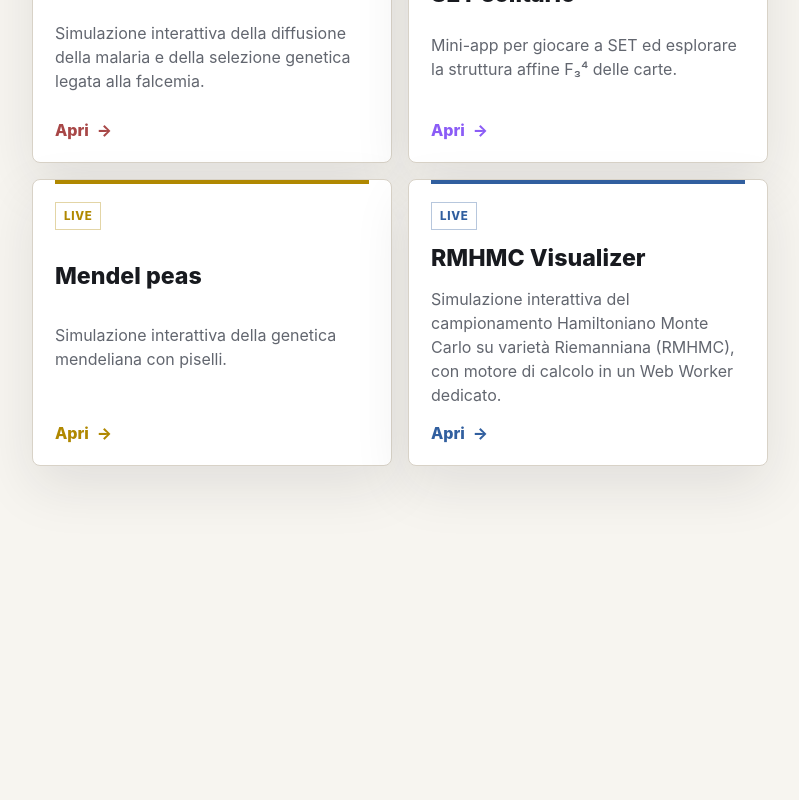
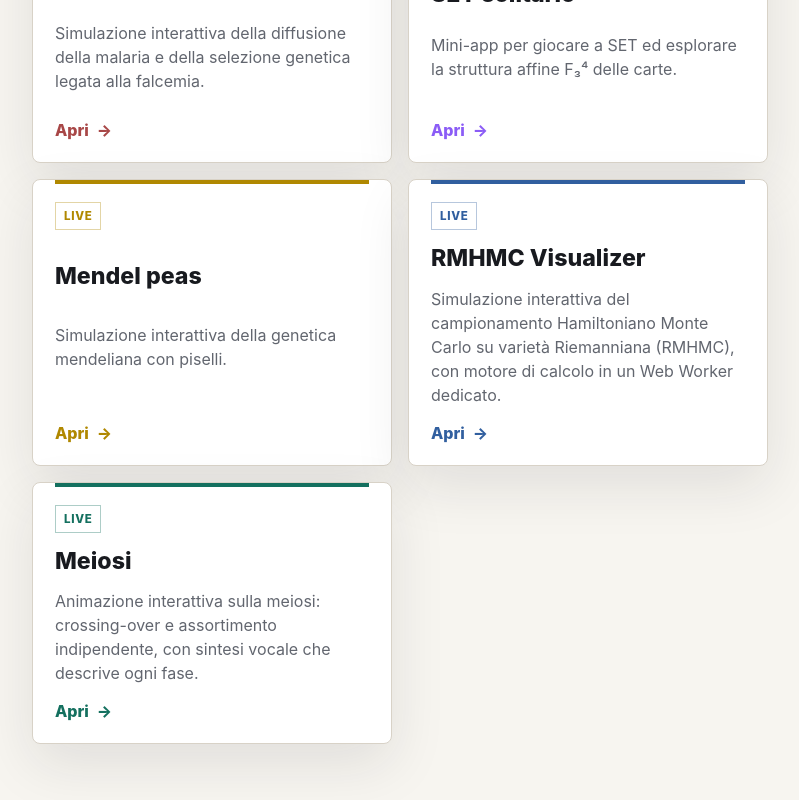
Before and after one commit to bennibeni/links-page, a Next.js app: page / in a window 1280 px wide. Shown: the part 643-1443 px from the top of the page, without its empty margins (92-891 px from the left). Before the commit the page ends 1181 px from the top, so only its background shows below. Built offline with nearby package versions, Linux system fonts and the light colour scheme.

Commit message:
Add Meiosi project with interactive animation

```diff
--- a/app/page.js
+++ b/app/page.js
@@ -47,6 +47,14 @@ const projects = [
     status: "Live",
     accent: "blue",
   },
+  {
+    name: "Meiosi",
+    description:
+      "Animazione interattiva sulla meiosi: crossing-over e assortimento indipendente, con sintesi vocale che descrive ogni fase.",
+    href: "https://meiosi.vercel.app/",
+    status: "Live",
+    accent: "green",
+  },
 ];
 
 // Ricordarsi di aggiornare la lista dei colori in app/globals.css se si aggiungono nuovi progetti con accenti diversi.
```
